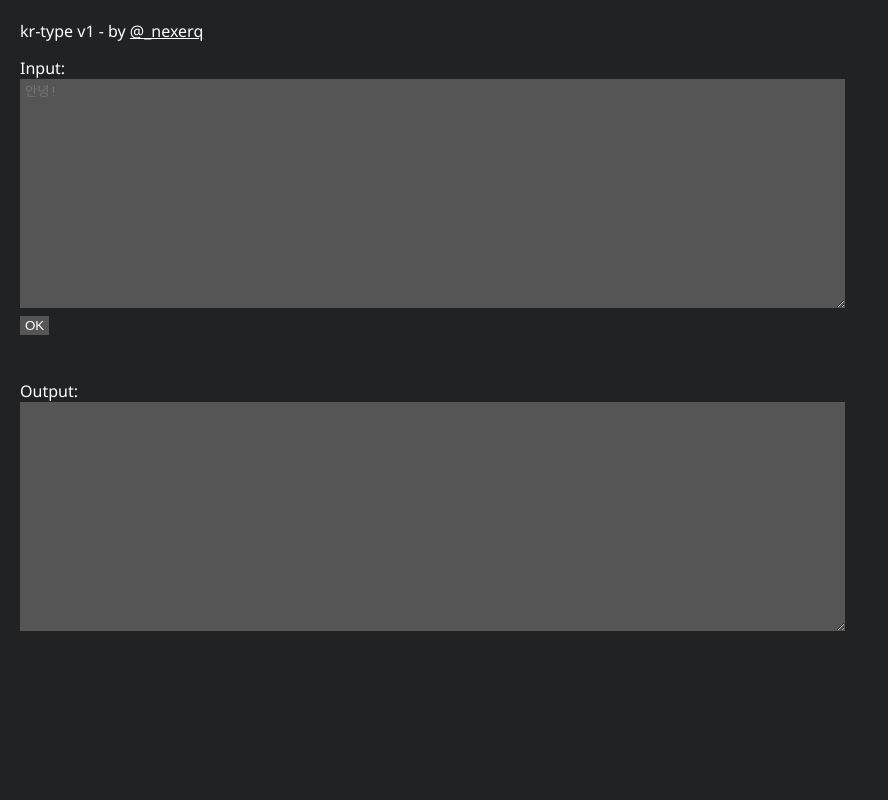
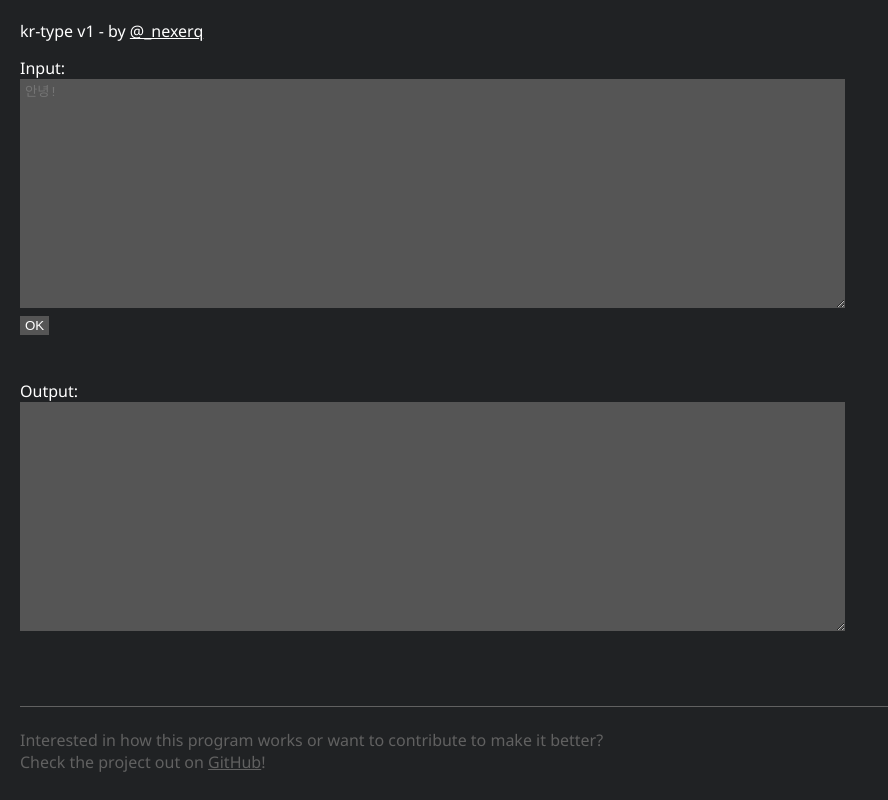
Before and after one commit to nicholastay/kr-type, a plain HTML site: page index.html in a window 1280 px wide. Shown: the whole page, without its empty margins (0-888 px from the left). Drawn offline with Linux system fonts and the light colour scheme.

Commit message:
Add footer

```diff
--- a/index.html
+++ b/index.html
@@ -53,12 +53,18 @@
 		<p>
 			<label for="input">Input: </label><br>
 			<textarea id="input" placeholder="안녕!" rows="15" cols="100"></textarea><br>
-			<button id="okbutton" onclick="convert()">OK</button><br>
+			<button id="okbutton" onclick="convert()">OK</button>
 		</p>
 
 		<p>
 			Output:<br>
-			<textarea id="output" rows="15" cols="100" readonly></textarea><br>
+			<textarea id="output" rows="15" cols="100" readonly></textarea>
+		</p>
+
+		<hr style="background-color: #616161; border-width: 0; height: 1px; margin-top: 70px;"><br>
+		<p style="color: #616161; margin-bottom: 0;">
+			Interested in how this program works or want to contribute to make it better?<br>
+			Check the project out on <a style="color: #616161;" href="https://github.com/nicholastay/kr-type">GitHub</a>!
 		</p>
 
 		<script type="text/javascript" src="./kr-type.js"></script>
```
